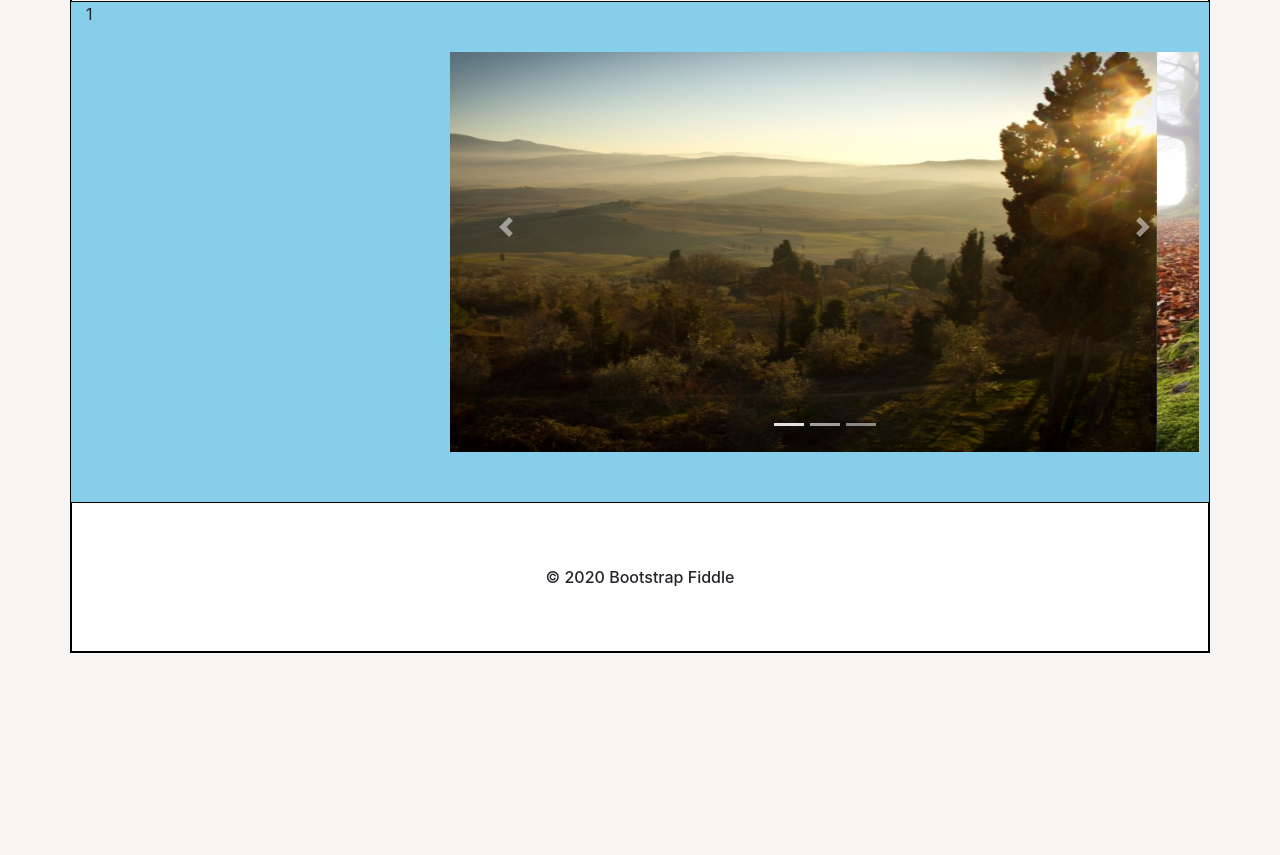
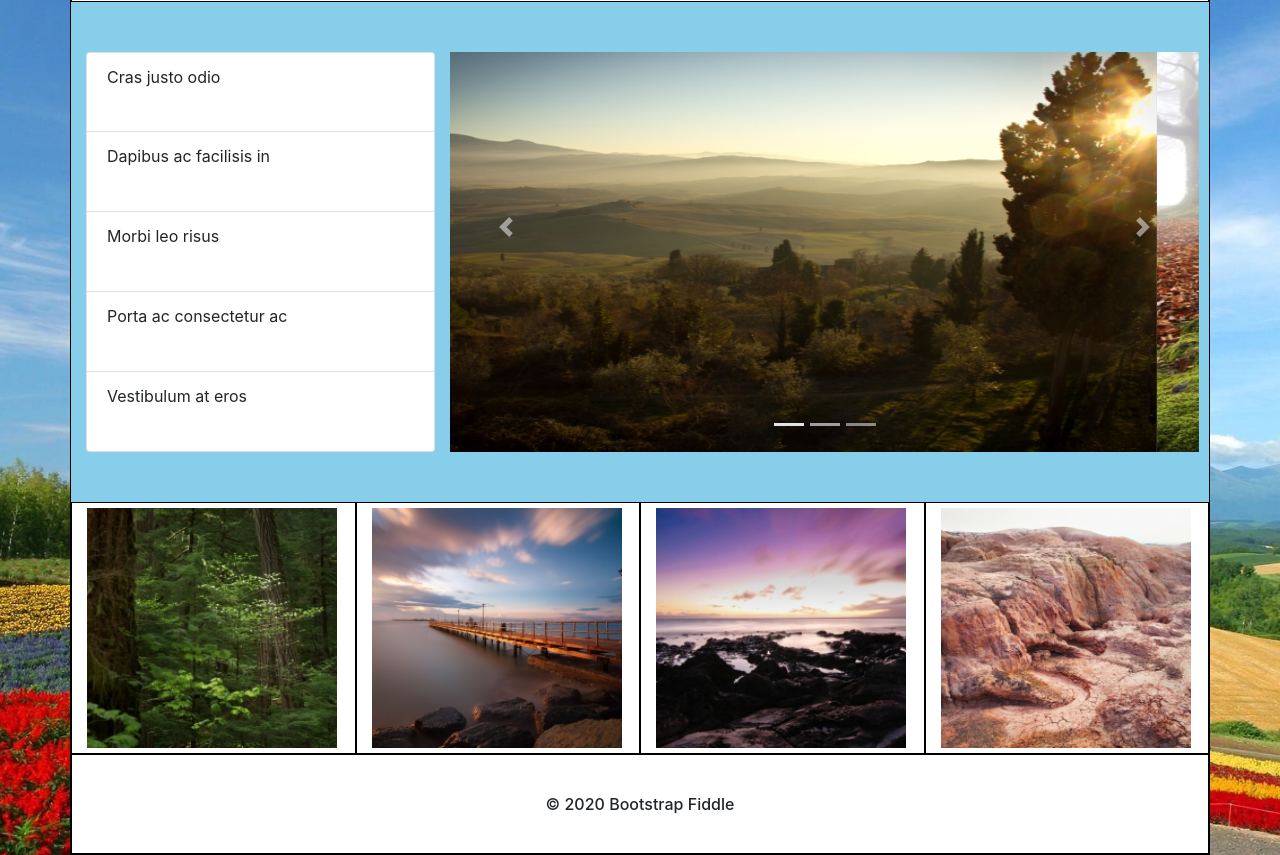
Before and after one commit to ImanRS1/Bootstrap-fiddle, a plain HTML site: page index.html in a window 1280 px wide. Shown: the part 77-932 px from the top of the page. Before the commit the page ends 800 px from the top, so only its background shows below. Drawn offline with nearby package versions, Linux system fonts and the light colour scheme.

Commit message:
added more pictures plus more row

```diff
--- a/index.html
+++ b/index.html
@@ -52,7 +52,15 @@
     </div>
 
     <div class="row" id="mainRow">
-        <div class="col-4">1</div>
+        <div class="col-4">
+          <ul class="list-group">
+            <li class="list-group-item">Cras justo odio</li>
+            <li class="list-group-item">Dapibus ac facilisis in</li>
+            <li class="list-group-item">Morbi leo risus</li>
+            <li class="list-group-item">Porta ac consectetur ac</li>
+            <li class="list-group-item">Vestibulum at eros</li>
+          </ul>
+        </div>
         <div class="col-8">
 
             <div id="carouselExampleIndicators" class="carousel slide" data-ride="carousel">
@@ -84,6 +92,29 @@
         </div>
     </div>
 
+    <div class="row" id="main2Row">
+        <div class="col">
+          <div class="img-hover-zoom img-hover-zoom--xyz">
+            <img src="images/t1.jpg" alt="Another Image zoom-on-hover effect">
+          </div>
+        </div>
+        <div class="col">
+          <div class="img-hover-zoom img-hover-zoom--xyz">
+            <img src="images/t2.jpg" alt="Another Image zoom-on-hover effect">
+          </div>
+        </div>
+        <div class="col">
+          <div class="img-hover-zoom img-hover-zoom--xyz">
+            <img src="images/t3.jpg" alt="Another Image zoom-on-hover effect">
+          </div>
+        </div>
+        <div class="col">
+          <div class="img-hover-zoom img-hover-zoom--xyz">
+            <img src="images/t4.jpg" alt="Another Image zoom-on-hover effect">
+          </div>
+        </div>
+      </div>
+
     <div class="row" id="lastRow">
         <div class="col">
             <h6 class="text-center align-middle">© 2020 Bootstrap Fiddle</h6>
--- a/style.css
+++ b/style.css
@@ -25,18 +25,24 @@
 #mainRow{
     height: 500px;
     background-color: skyblue;
+    /*display: grid;*/
+    grid-template-areas: "left right";
 }
 
 #lastRow{
-    height:150px;
+    height:100px;
 }
 
 #lastRow h6{
-    margin-top: 65px;
+    margin-top: 40px;
 }
 
 body{
     background-color: rgb(247, 244, 244);
+    background-image: url("images/f1.jpeg");
+    background-position: center;
+  /*background-repeat: no-repeat;*/
+  background-size: cover;
 }
 
 a{
@@ -51,11 +57,22 @@ a{
     height: 400px;
     margin-top: 50px;
     margin-right: 5px;
+
 }
 
 .col-8{
     padding: 0;
     padding-right: 10px;
+    grid-area: right;
+}
+
+.col-4{
+    margin-top: 50px;
+    grid-area: left;
+}
+
+.col-4 .list-group-item{
+    height: 80px;
 }
 
 .carousel-control-next{
@@ -63,3 +80,25 @@ a{
     margin-left: 80px;
 
 }
+
+
+
+  /* [1] The container */
+.img-hover-zoom {
+    height: 250px; /* [1.1] Set it as per your need */
+    width: 250px;
+    overflow: hidden; /* [1.2] Hide the overflowing of child elements */
+  }
+
+  /* [2] Transition property for smooth transformation of images */
+  .img-hover-zoom img {
+    transition: transform .5s ease;
+    width: 260px;
+    height: 240px;
+    margin-top: 5px;
+  }
+
+  /* [3] Finally, transforming the image when container gets hovered */
+  .img-hover-zoom:hover img {
+    transform: scale(1.5);
+  }
```
Also changed, not shown: images/f1.jpeg (added), images/t1.jpg (added), images/t2.jpg (added), images/t3.jpg (added), images/t4.jpg (added).
